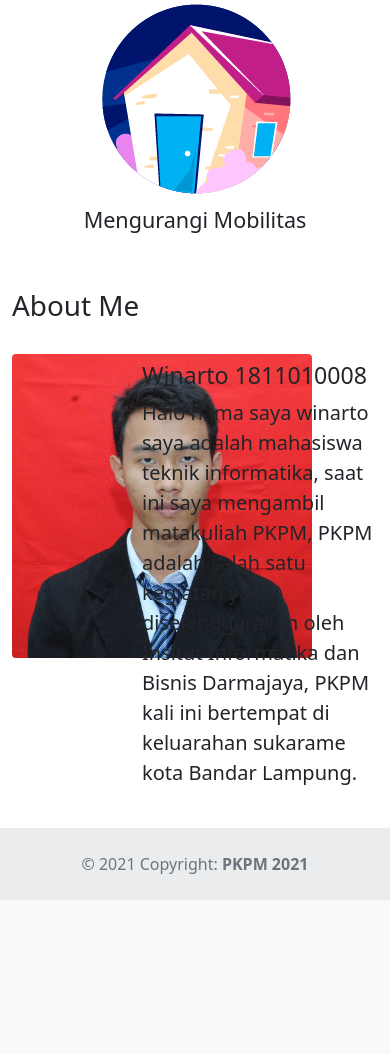
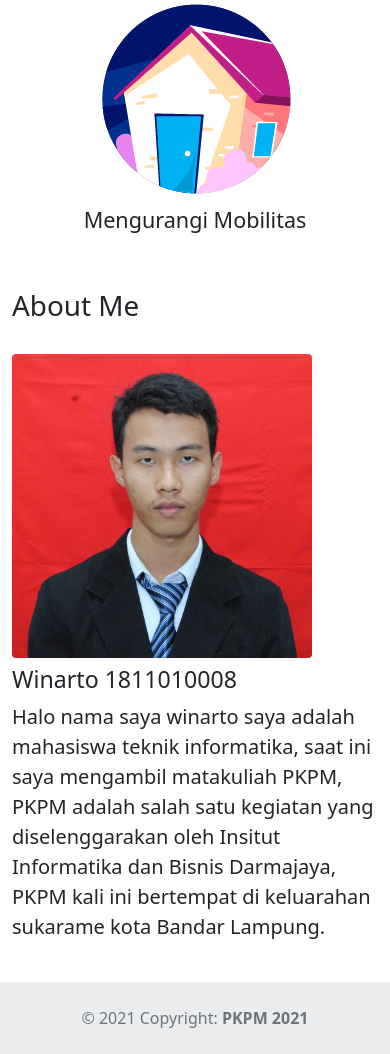
Before and after one commit to winartodev/pkpmsukarame, a Flask app: template templates/index.html in a window 390 px wide; the page is wider, and only the part inside the window is pictured. Shown: the part 3368-4422 px from the top of that part. Before the commit the page ends 4268 px from the top of that part, so only its background shows below. Run offline with Flask 2, Linux system fonts and the light colour scheme; the template is opened without the code that fills it, so the values that code supplies are empty; parts of the project's set-up code (start-up, migrations or seed data) failed here and were passed over; some libraries are stand-ins or nearby versions.

Commit message:
modifided aboutme column

```diff
--- a/templates/index.html
+++ b/templates/index.html
@@ -208,10 +208,10 @@
       <h1 class="">About Me</h1>
     </div>
     <div class="row pb-4">
-      <div class="col-4">
+      <div class="col-sm-4">
         <img src="{{url_for('static', filename='img/me.jpg')}}" style="width: 300px; height: auto" class="rounded" />
       </div>
-      <div class="col-8 text-justify">
+      <div class="col-sm-8 text-justify">
         <h3 class="mt-2">Winarto 1811010008</h3>
         <p class="fs-5 mt-2">
           Halo nama saya winarto saya adalah mahasiswa teknik informatika, saat ini saya mengambil matakuliah PKPM, PKPM adalah salah satu kegiatan yang diselenggarakan oleh Insitut Informatika dan Bisnis Darmajaya, PKPM kali ini bertempat
```
